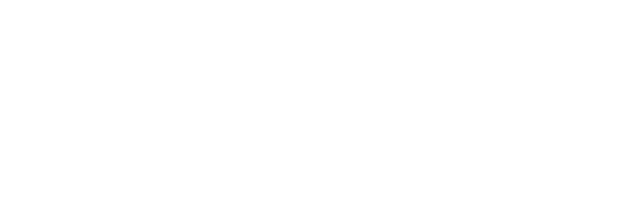
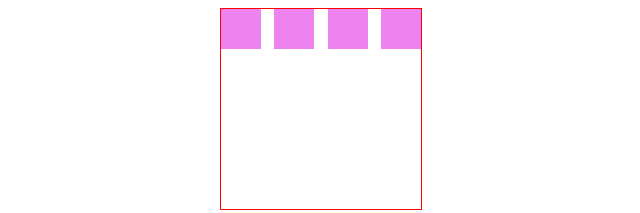
Before and after one commit to vscing/soundCode, a plain HTML site: page js-base/Proxy.html in a window 1280 px wide. Shown: the whole page, without its empty margins (319-959 px from the left). Drawn offline with Linux system fonts and the light colour scheme.

Commit message:
✨ feat:完善

```diff
--- a/js-base/Proxy.html
+++ b/js-base/Proxy.html
@@ -5,6 +5,25 @@
   <meta http-equiv="X-UA-Compatible" content="IE=edge">
   <meta name="viewport" content="width=device-width, initial-scale=1.0">
   <title>Proxy</title>
+  <style>
+    body{
+      display: flex;
+      justify-content: center;
+      align-items: center;
+    }
+    .parents{
+      width: 200px;
+      height: 200px;
+      border: 1px solid red;
+      display: flex;
+      justify-content: space-between;
+    }
+    .a{
+      width: 40px;
+      height: 40px;
+      background: violet;
+    }
+  </style>
 </head>
 <body>
   <script>
@@ -51,10 +70,22 @@
 
     console.log(proxy1(1, 2));
 
+    /**
+     * handler.construct()
+     * handler.construct() 方法用于拦截new 操作符. 为了使new操作符在生成的Proxy对象上生效，用于初始化代理的目标对象自身必须具有[[Construct]]内部方法（即 new target 必须是有效的）。
+     *
+    */
+
 
 
 
 
   </script>
+  <div class="parents">
+    <span class="a"></span>
+    <span class="a"></span>
+    <span class="a"></span>
+    <span class="a"></span>
+  </div>
 </body>
 </html>
```
Also changed, not shown: problem/index.js (added, +30 -0 lines), problem/README.md.
